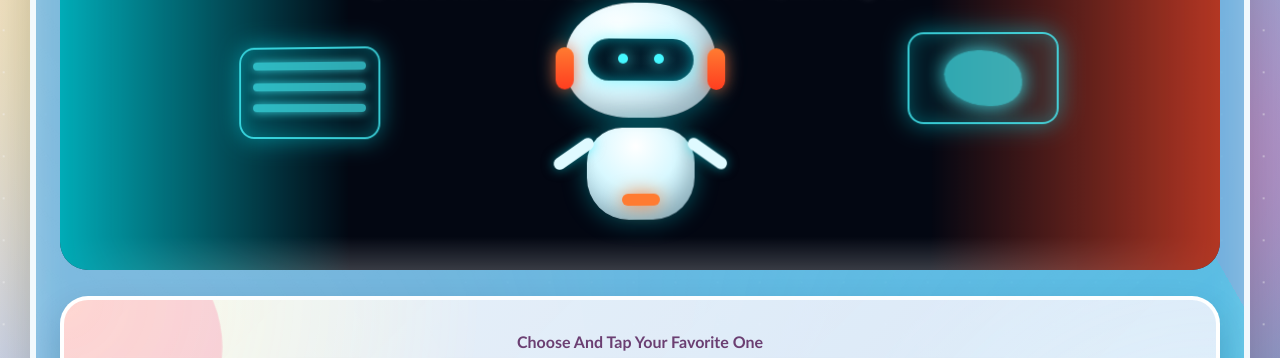
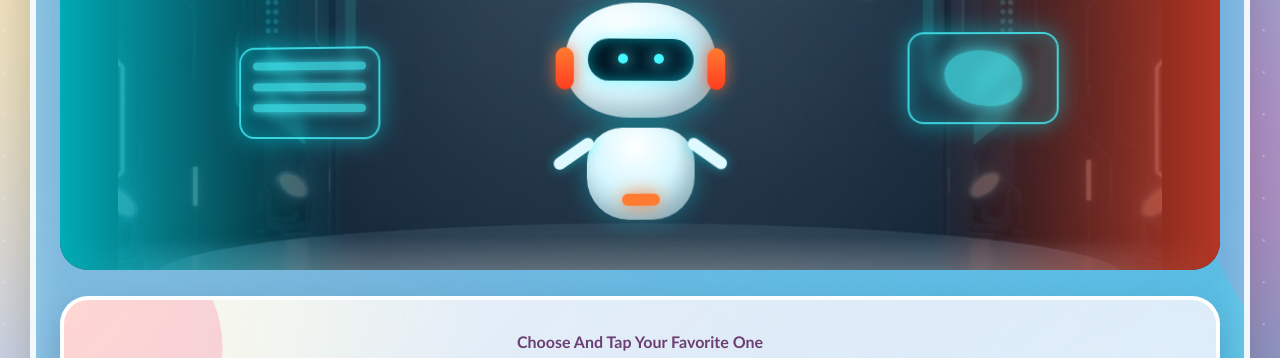
Before and after one commit to madhumita-mondal/FG1, a plain HTML site: page index.html in a window 1280 px wide. Shown: the part 200-558 px from the top of the page. Drawn offline with Linux system fonts and the light colour scheme.

Commit message:
Update index.html

```diff
--- a/index.html
+++ b/index.html
@@ -136,7 +136,7 @@
 
             background:
                 linear-gradient(rgba(3, 7, 18, 0.65), rgba(3, 7, 18, 0.7)),
-                url("images/IMG_0612.jpeg");
+                url("IMG_0612.jpeg");
 
             background-size: 90% auto;
             background-repeat: no-repeat;
```
